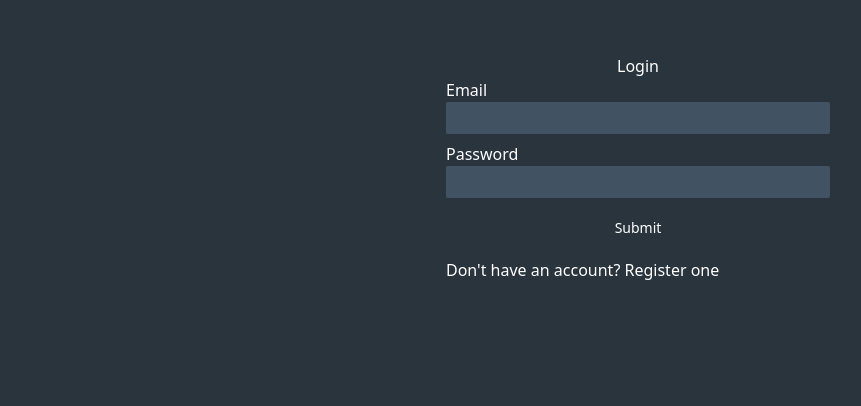
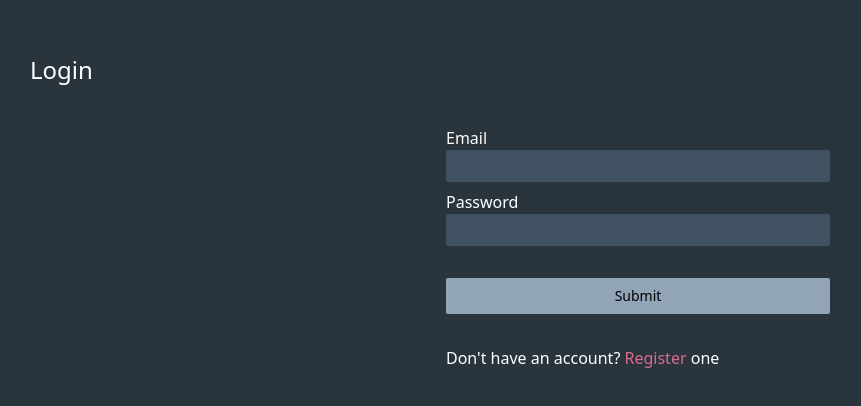
Before and after one commit to IsaacClank/eada, a React (Vite) app in the folder frontend/spa/: page /login in a window 1280 px wide. Shown: the part 106-512 px from the top of the page, without its empty margins (2-863 px from the left). Built offline with nearby package versions, Linux system fonts and the light colour scheme.

Commit message:
chore(frontend,spa): refactor auth page to use react-hook-form

```diff
--- a/frontend/spa/src/pages/auth.tsx
+++ b/frontend/spa/src/pages/auth.tsx
@@ -1,8 +1,10 @@
-import { useContext, useEffect } from "react";
+import { useCallback, useContext, useEffect } from "react";
 import { Link, useNavigate } from "react-router-dom";
 
+import { useForm } from "react-hook-form";
 import { Input, SubmitForm } from "../components/form";
 import { PageContainer } from "../components/page";
+import { H1 } from "../components/text";
 import { AuthStateContext } from "../contexts/auth";
 import { RuntimeContext } from "../contexts/runtime";
 import { LocalStorageKey } from "../lib/std";
@@ -26,8 +28,10 @@ export function AuthPage({ authAction }: AuthPageProps) {
 
   return (
     authState.authenticated != null && (
-      <PageContainer>
-        <h1 className="text-center">{authAction === AuthAction.Login ? "Login" : "Register"}</h1>
+      <PageContainer className="gap-10">
+        <div className="self-start">
+          <H1>{authAction === AuthAction.Login ? "Login" : "Register"}</H1>
+        </div>
         <AuthForm authAction={authAction} />
       </PageContainer>
     )
@@ -37,47 +41,76 @@ export function AuthPage({ authAction }: AuthPageProps) {
 interface AuthFormProps {
   authAction: AuthAction;
 }
+interface AuthFormData {
+  email: string;
+  password: string;
+}
 function AuthForm({ authAction }: AuthFormProps) {
+  const form = useForm<AuthFormData>();
   const navigate = useNavigate();
   const { token } = useContext(AuthStateContext);
   const { apiClientFactory } = useContext(RuntimeContext);
 
-  const submitForm = async (e: React.FormEvent<HTMLFormElement>) => {
-    e.preventDefault();
-    const form = e.target as HTMLFormElement;
-    const formData = new FormData(form);
-    const formJson = Object.fromEntries(formData.entries());
+  const submitAuthForm = useCallback(
+    async (data: AuthFormData) => {
+      const httpClient = apiClientFactory().token(token ?? null).httpClient;
 
-    const httpClient = apiClientFactory().token(token ?? null).httpClient;
+      if (authAction === AuthAction.Register) {
+        const res = await httpClient.putJsonAsync("account", data);
+        if (res.ok) {
+          navigate("/login");
+        } else {
+          form.reset(form.getValues());
+        }
 
-    if (authAction === AuthAction.Register) {
-      httpClient.putJsonAsync("account", formJson).then(() => navigate("/login"));
-    } else {
-      const tokenResponse = await httpClient
-        .postJsonAsync("account/session", formJson)
-        .then(res => res.json());
-      localStorage.setItem(LocalStorageKey.AccessToken, tokenResponse.accessToken);
-      location.reload();
-    }
-  };
+        return;
+      }
+
+      if (authAction === AuthAction.Login) {
+        const res = await httpClient.postJsonAsync("account/session", data);
+        if (res.ok) {
+          const resJsonContent = await res.json();
+          localStorage.setItem(LocalStorageKey.AccessToken, resJsonContent.accessToken);
+          location.reload();
+        } else {
+          form.resetField("password");
+        }
+        return;
+      }
+    },
+    [apiClientFactory, token, navigate],
+  );
+
+  useEffect(() => {
+    form.reset();
+  }, [authAction]);
 
   return (
-    <form className="w-full lg:w-96 flex flex-col gap-5" onSubmit={e => submitForm(e)}>
+    <form
+      className="w-full lg:w-96 flex flex-col gap-8"
+      onSubmit={form.handleSubmit(data => submitAuthForm(data))}
+    >
       <div className="flex flex-col gap-2">
         <div>
-          <label htmlFor="email">Email</label>
-          <Input type="email" name="email" className="inline-block" />
+          <Input
+            label="Email"
+            type="email"
+            formConfig={form.register("email", { required: true })}
+            className="inline-block"
+          />
         </div>
 
         <div>
-          <label htmlFor="password">Password</label>
-          <div>
-            <Input type="password" name="password" className="inline-block" />
-          </div>
+          <Input
+            label="Password"
+            type="password"
+            formConfig={form.register("password", { required: true })}
+            className="inline-block"
+          />
         </div>
       </div>
 
-      <SubmitForm />
+      <SubmitForm className="px-4 py-2 bg-blue-600 text-black" />
 
       {authAction === AuthAction.Login ? <PromptRegistration /> : <PromptLogin />}
     </form>
@@ -87,7 +120,11 @@ function AuthForm({ authAction }: AuthFormProps) {
 function PromptRegistration() {
   return (
     <span>
-      Don't have an account? <Link to={"/register"}>Register</Link> one
+      Don't have an account?{" "}
+      <Link className="text-pink-600" to={"/register"}>
+        Register
+      </Link>{" "}
+      one
     </span>
   );
 }
@@ -95,7 +132,11 @@ function PromptRegistration() {
 function PromptLogin() {
   return (
     <span>
-      Already have an account? <Link to={"/login"}>Login</Link> now
+      Already have an account?{" "}
+      <Link className="text-pink-600" to={"/login"}>
+        Login
+      </Link>{" "}
+      now
     </span>
   );
 }
--- a/frontend/spa/tailwind.config.js
+++ b/frontend/spa/tailwind.config.js
@@ -7,6 +7,7 @@ export default {
         blue: {
           50: "#29343D",
           200: "#415362",
+          600: "#91A5B6",
         },
         pink: {
           600: "#DA6C8F",
```
